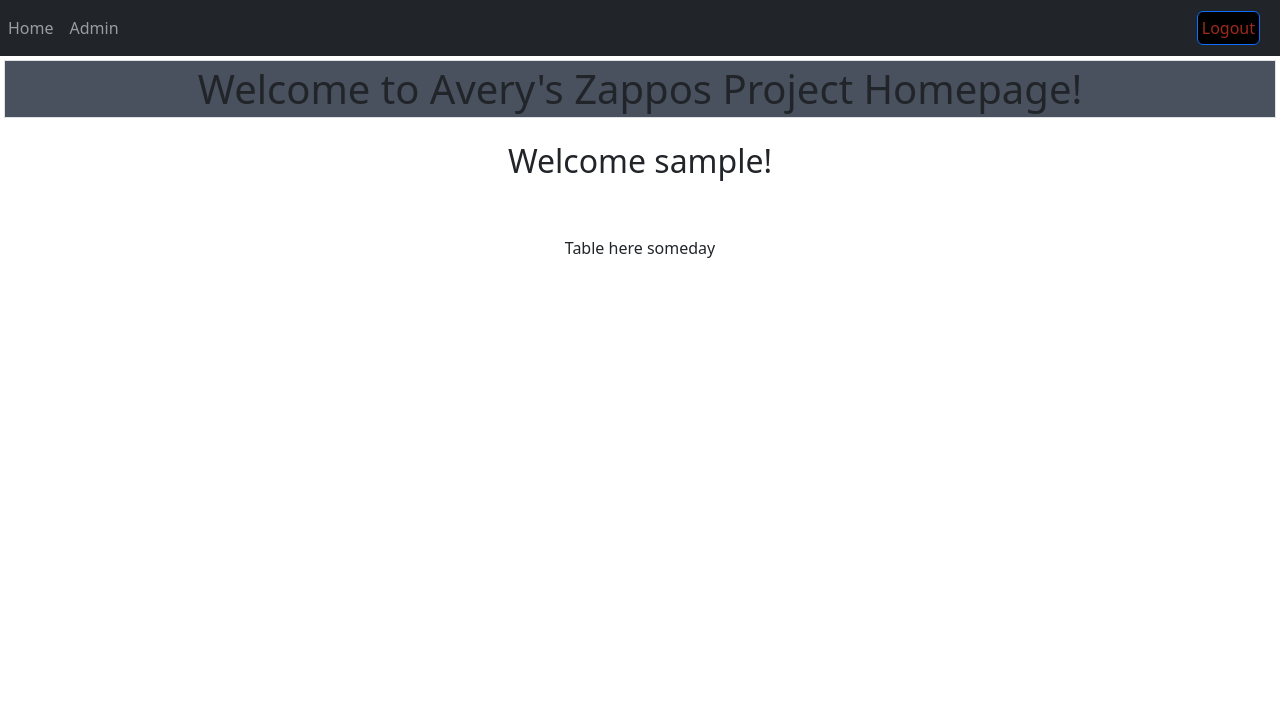
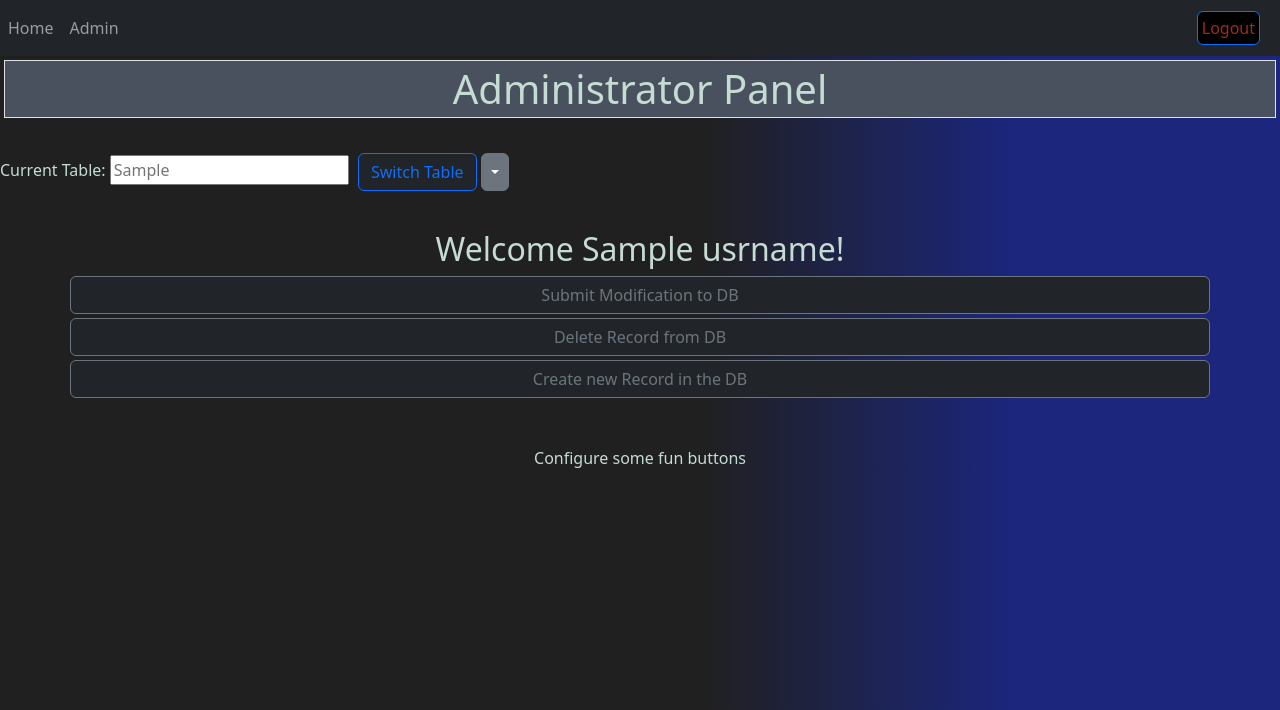
Before and after one commit to actes2/zappos_project, a Flask app: template app/templates/admin.html in a window 1280 px wide. Shown: the top 710 px of the page. Run offline with Flask 3, Linux system fonts and the light colour scheme; the template is opened without the code that fills it: most values are stand-ins (such as "Sample title", 1, 10 or a date in 2020); parts of the project's set-up code (start-up, migrations or seed data) failed here and were passed over; some libraries are stand-ins or nearby versions.

Commit message:
Added full CRUD operation support.
Added dynamically changing elements depending on the type of table you are currently viewing.

Added multiple UI elements to make the overall design more coherent and user-friendly.

Created admin_script.js for all admin related scripts.

Refactored the entirety of sql_queries.py to be more format inclusive, while also providing universal plug and play for most databases.

```diff
--- a/app/main.py
+++ b/app/main.py
@@ -10,6 +10,7 @@ from encrypt_decrypt import encrypt_password, check_password
 from dotenv import load_dotenv
 
 
+default_table = "accounts"
 
 app = Flask(__name__, static_folder="static")
 
@@ -19,7 +20,16 @@ def index():
     if "user" in session:
         usrname = session["user"]
 
-        table_info = sql_queries.get_table_headers_and_all_items()
+        try:
+            table_info = sql_queries.get_table_headers_and_all_items(table=session["table"])
+        except Exception as ex:
+            print("Error encountered: " + ex.__str__())
+            usrname = "none"
+            return render_template("index.html", username=usrname, curpage="hom-btn",
+                                   t_icnt=0,
+                                   t_items=(0,),
+                                   t_hcnt=0,
+                                   t_headers=(0,))
 
         table_headers = table_info[0]
         table_list = table_info[1]
@@ -36,9 +46,9 @@ def index():
 
     return render_template("index.html", username=usrname, curpage="hom-btn",
                            t_icnt=0,
-                           t_items=(0,0,0),
+                           t_items=(0,),
                            t_hcnt=0,
-                           t_headers=(0,0,0))
+                           t_headers=(0,))
 
 
 @app.route("/login", methods=["POST", "GET"])
@@ -55,38 +65,57 @@ def login():
         pwd = usr_details["password"]
 
         print(f"Login attempt by:{email}")
-
-        acc = sql_queries.check_for_sql_account(email, "any")
+        try:
+            acc = sql_queries.check_for_sql_account(email, "any")
+        except Exception as ex:
+            print("Error loading database: " + ex.__str__())
+            flash("Error loading database: " + ex.__str__())
+            return render_template("login.html", username=usrname, curpage="log-btn")
 
         if acc:
             print(f"{email} exists!")
 
-            if check_password(pwd, acc[2]):
+            try:
+                pwd_check = check_password(pwd, acc[2])
+            except Exception as ex:
+                print("Looks like we encountered an error checking the password? " + ex.__str__())
+                flash("Looks like we encountered an error checking the password? " + ex.__str__())
+
+                return render_template("login.html", username=usrname, curpage="log-btn")
+
+            if pwd_check:
                 print("Successful password validation!")
                 print(f"{email} is verified to log-in; saving session!")
                 session["user"] = email
+                session["table"] = "accounts"
+                session["key"] = acc[0]
+                print(session["key"])
 
-                table_info = sql_queries.get_table_headers_and_all_items()
+                try:
+                    table_info = sql_queries.get_table_headers_and_all_items(table=session["table"])
+                except Exception as ex:
+                    print("Error loading database: " + ex.__str__())
+                    flash("Error loading database: " + ex.__str__())
+                    return render_template("login.html", username=usrname, curpage="log-btn")
 
                 table_headers = table_info[0]
                 table_list = table_info[1]
 
-                return render_template("index.html", username=usrname, curpage="hom-btn",
+                return render_template("/index.html", username=email, curpage="hom-btn",
                                        t_icnt=len(table_list),
                                        t_items=table_list,
                                        t_hcnt=len(table_headers),
                                        t_headers=table_headers)
 
-
             else:
                 print("Invalid password!")
-                flash("Username or Password were incorrect!")
-                flash("If you've forgotten your password, reach out to an Database admin for further assistance.")
+                flash("Username or Password is incorrect!")
+                flash("If you've forgotten your password, reach out to a Database Admin for assistance.")
 
         else:
             print(f"{email} does not exist!")
-            flash("Username or Password were incorrect!")
-            flash("If you've forgotten your password, reach out to an Database admin for further assistance.")
+            flash("Username or Password is incorrect!")
+            flash("If you've forgotten your password, reach out to a Database Admin for assistance.")
 
     return render_template("login.html", username=usrname, curpage="log-btn")
 
@@ -103,41 +132,142 @@ def register():
 
         email = usr_details["email"]
         pwd = usr_details["password"]
-        print(f"email is: {email}\npassword is: {pwd}")
+        # print(f"email is: {email}\npassword is: {pwd}")
+        try:
+            check_for_acc = sql_queries.check_for_sql_account(email)
+        except Exception as ex:
+            print("Error contacting Database: " + ex.__str__())
+            flash("Error contacting Database: " + ex.__str__())
+            return render_template("register.html", username=usrname, curpage="reg-btn")
 
-        if sql_queries.check_for_sql_account(email):
+        if check_for_acc:
             print("Account already exists")
             flash("Account already exists!")
             return render_template("register.html", username=usrname, curpage="reg-btn")
         else:
             print("Creating an account!")
-            sql_queries.make_new_sql_account(email, pwd)
-            return  render_template("login.html", username=usrname, curpage="log-btn")
+            try:
+                sql_queries.make_new_sql_account(email, pwd)
+            except Exception as e:
+                print("Account Creation Error: " + e.__str__())
+                flash("Account Creation Error: " + e.__str__())
+                return render_template("register.html", username=usrname, curpage="reg-btn")
 
-    # ToDo: Make a value pass through that denotes that we succeeded / failed to create an account.
+            return render_template("login.html", username=usrname, curpage="log-btn")
+
     return render_template("register.html", username=usrname, curpage="reg-btn")
 
 
 @app.route("/admin")
 def admin():
     if "user" in session:
-        return render_template("admin.html", username=session["user"], curpage="adm-btn")
+        try:
+            table_info = sql_queries.get_table_headers_and_all_items(table=session["table"])
+        except Exception as ex:
+            print("Exception encountered: " + ex.__str__())
+            return render_template("index.html", username=session["user"], curpage="hom-btn",
+                                   t_icnt=0,
+                                   t_items=(0,),
+                                   t_hcnt=0,
+                                   t_headers=(0,))
+
+        table_headers = table_info[0]
+        table_list = table_info[1]
+
+        try:
+            dbtable_names = sql_queries.grab_all_table_names_from_db()
+        except Exception as ex:
+            print("Exception encountered: " + ex.__str__())
+            return render_template("index.html", username=session["user"], curpage="hom-btn",
+                                   t_icnt=0,
+                                   t_items=(0,),
+                                   t_hcnt=0,
+                                   t_headers=(0,))
+
+        return render_template("admin.html", username=session["user"], curpage="adm-btn",
+                               t_icnt=len(table_list),
+                               t_items=table_list,
+                               t_hcnt=len(table_headers),
+                               t_headers=table_headers,
+                               a_table=session["table"],
+                               db_table_names_cnt=len(dbtable_names),
+                               db_table_names=dbtable_names)
+
     return render_template("404.html")
 
 
 @app.route('/query_self', methods=["POST", "GET"])
 def query_self():
     if request.method == "POST":
-        print(f"Internal request! Here's our data: {request.data} \t here's our url: {request.base_url}")
 
         data = request.data.decode()
-        print(data)
+        print(f"Internal request! Here's our data:\n{data}")
+
         # ToDo: change this from count to just literal
-        if data.count("acquire-duck"):
+
+        # If we have an active session validated then we're fine to execute API queries here.
+        if "user" in session:
+            # There's no significance to the character, just a solid unicode const for delimitation
+            if data.count("¬") and data != "¬":
+                unpack_req = data.split('¬')
+
+                if unpack_req[0] == "createRecord":
+                    r_values = []
+                    x = 1
+                    while x < len(unpack_req):
+                        r_values.append(unpack_req[x])
+                        x += 1
+                    try:
+                        r_headers = list(sql_queries.get_table_headers(session["table"]))
+
+                        if "key" in r_headers:
+                            r_headers.remove("key")
+
+                        sql_queries.make_new_sql_entry(tuple(r_headers), tuple(r_values), session["table"])
+                        return "modSuccess"
+
+                    except Exception as ex:
+                        print("Error encountered: " + ex.__str__())
+                        return "Error encountered: " + ex.__str__()
+
+                if unpack_req[0] == "deleteRecord" and len(unpack_req) == 2:
+
+                    if unpack_req[1] == str(session["key"]):
+                        print("That's a bit morbid, no, you may not delete yourself.")
+                        return "That's a bit morbid, no, you may not delete yourself."
+
+                    try:
+                        sql_queries.delete_sql_table_item(unpack_req[1], session["table"])
+                    except Exception as ex:
+                        print("Error while trying to delete record: " + ex.__str__())
+                        return "Error while trying to delete record: " + ex.__str__()
+
+                    return "modSuccess"
+
+                if unpack_req[0] == "swapTables" and len(unpack_req) == 2:
+
+                    try:
+                        sql_queries.get_table_headers_and_all_items(table=unpack_req[1])
+                    except Exception as ex:
+                        return ex.__str__()
+                    session["table"] = unpack_req[1]
+                    return "reload"
+
+                if unpack_req[0] == "updateRecord" and len(unpack_req) == 4:
+
+                    try:
+                        sql_queries.modify_sql_column(unpack_req[1], unpack_req[2], unpack_req[3], table=session["table"])
+                    except Exception as ex:
+                        return ex.__str__()
+                    return "modSuccess"
+
+
+        if data == "acquire-duck":
             # Acquire an image of a duck.
             print("here")
             return json.loads(req.request("GET", "https://random-d.uk/api/v2/random").text)["url"]
-        if data.count("logout"):
+
+        if data == "logout":
             session["user"] = "none"
             return "relog"
 
@@ -147,6 +277,7 @@ def query_self():
 if __name__ == "__main__":
     print("Init!")
 
+
     load_dotenv()
 
     key = encrypt_password(os.getenv("session_key"), "A dash of Salt and Pepper is all you need!")
--- a/app/populate_db.py
+++ b/app/populate_db.py
@@ -11,12 +11,9 @@ fake = Faker()
 
 
 def populate():
-
-
     for num in range(75):
         acc = generate_fluff()
         make_new_sql_account(acc[0], acc[1])
-
 
 
 def generate_fluff():
--- /dev/null
+++ b/app/static/admin_script.js
@@ -0,0 +1,95 @@
+function dropButtonAction(id) {
+    return document.getElementById('txt_curtable').value = document.getElementById(id).textContent;
+}
+
+function submitChangesToDB(){
+
+    let t_headers = document.getElementById('t_headref').children;
+    let t_cnt = t_headers.length;
+
+    let key_record = 0;
+    let key_index = -1;
+
+    for (let x = 0; x < t_cnt; x++){
+        if (t_headers[x].textContent === 'key') {
+            key_index = x;
+        }
+    }
+    if (key_index === -1) return console.log("Can't continue as there's no key for reference in this table!");
+
+
+    for (let x = 0; x < t_cnt; x++){
+        if (x != key_index) {
+            query_Self_with_Ret('query_self', 'updateRecord¬' + t_headers[x].textContent + '¬' + document.getElementById('dynamic_mod_txt' + x).value + '¬' + document.getElementById('dynamic_mod_txt' + key_index).value);
+        }
+    }
+
+}
+
+function deleteFromDB(){
+
+    let key_index = -1;
+
+    let t_headers = document.getElementById('t_headref').children;
+    let t_cnt = t_headers.length;
+
+    for (let x = 0; x < t_cnt; x++){
+        if (t_headers[x].textContent === 'key') {
+            key_index = x;
+        }
+    }
+    if (key_index === -1) return console.log("Can't continue as there's no key for reference in this table!");
+
+    query_Self_with_Ret('query_self', 'deleteRecord¬' + document.getElementById('dynamic_mod_txt' + key_index).value);
+}
+
+function createNewRcDB(){
+
+    let key_index = -1;
+
+    let t_headers = document.getElementById('t_headref').children;
+    let t_cnt = t_headers.length;
+
+    for (let x = 0; x < t_cnt; x++){
+        if (t_headers[x].textContent === 'key') {
+            key_index = x;
+        }
+    }
+    if (key_index === -1) return console.log("Can't continue as there's no key for reference in this table!");
+
+    request = "createRecord";
+
+
+    for (let x = 0; x < t_cnt; x++){
+        if (x != key_index){
+            request = request + "¬" + document.getElementById('dynamic_mod_txt' + x).value
+        }
+    }
+
+    query_Self_with_Ret('query_self', request);
+
+}
+
+function swapTables(){
+    let swap_to = document.getElementById("txt_curtable").value
+
+    query_Self_with_Ret('query_self', "swapTables¬" + swap_to);
+}
+
+function createTable(){
+    let table = new DataTable('#table_reference');
+
+    table.on('click', 'tbody tr', function () {
+        let data = table.row(this).data();
+
+        let t_headers = document.getElementById('t_headref').children;
+
+
+        for (let x = 0; x < data.length; x++){
+            console.log(t_headers[x].textContent + ': ' + data[x]);
+
+            document.getElementById('dynamic_mod_txt' + x).value = data[x]
+            // fill our on-screen elements with this
+        }
+    });
+}
--- a/app/static/script.js
+++ b/app/static/script.js
@@ -1,3 +1,7 @@
+
+
+
+
 function query_Self_with_Ret(_index, _data, _ret="", _type="") {
     var xhttp = new XMLHttpRequest();
 
@@ -16,6 +20,12 @@ function query_Self_with_Ret(_index, _data, _ret="", _type="") {
             if (xhttp.responseText === "relog"){
                 window.location.href = '/';
             }
+            if (xhttp.responseText === "modSuccess"){
+                window.location.href = '/admin';
+            }
+            if (xhttp.responseText === "reload"){
+                window.location.href = '/admin';
+            }
             return true;
         }
         return false;
--- a/app/static/styles.css
+++ b/app/static/styles.css
@@ -1,6 +1,10 @@
 .primary_background {
     background: linear-gradient(90deg, rgba(32,32,32,1) 1%, rgba(3,3,57,1) 99%);
     color: rgb(197, 205, 217);
+}
+.admin_background {
+    background: linear-gradient(90deg, rgba(32,32,32,1) 55%, rgba(27,38,124,1) 79%);
+    color: rgb(197, 220, 210);
 }
 
 .login_background{
--- a/app/templates/admin.html
+++ b/app/templates/admin.html
@@ -4,26 +4,44 @@
     <meta charset="utf-8">
     <meta name="viewport" content="width=device-width, initial-scale=1">
     <title>Zappos: Admin</title>
+
     <link href="https://cdn.jsdelivr.net/npm/bootstrap@5.3.2/dist/css/bootstrap.min.css" rel="stylesheet" integrity="sha384-T3c6CoIi6uLrA9TneNEoa7RxnatzjcDSCmG1MXxSR1GAsXEV/Dwwykc2MPK8M2HN" crossorigin="anonymous">
     <link rel="stylesheet" href="https://cdn.jsdelivr.net/npm/bootstrap-icons@1.11.1/font/bootstrap-icons.css">
-    <script src="https://cdn.jsdelivr.net/npm/bootstrap@5.3.2/dist/js/bootstrap.bundle.min.js" integrity="sha384-C6RzsynM9kWDrMNeT87bh95OGNyZPhcTNXj1NW7RuBCsyN/o0jlpcV8Qyq46cDfL" crossorigin="anonymous" defer></script>
-    <script src="https://code.jquery.com/jquery-3.7.1.min.js" integrity="sha256-/JqT3SQfawRcv/BIHPThkBvs0OEvtFFmqPF/lYI/Cxo=" crossorigin="anonymous" defer></script>
 
-    <script src="{{url_for('static', filename='script.js')}}"></script>
     <link rel="stylesheet" href="{{url_for('static', filename='styles.css')}}">
+
+    <link rel="stylesheet" href="https://cdn.datatables.net/1.13.6/css/jquery.dataTables.min.css">
+
 </head>
-<body>
+<body class="admin_background" onload="createTable();">
     {% include 'navbar.html' %}
 
     <form style="max-width:880px margin:auto">
-    <h1 class="text-center border m-1 p-1 steel_bg"> Welcome to Avery's Zappos Project Homepage! </h1>
+    <h1 class="border text-center m-1 p-1 steel_bg"> Administrator Panel </h1>
+        <div class="col">
+            <div class="col" style="padding-top: 15px;">
+                Current Table: <input id="txt_curtable" type="text" placeholder="{{a_table}}">
+                <button class="btn btn-outline-primary bg-dark" type="button" onclick="swapTables();" style="margin-left: 5px;">Switch Table</button>
+
+                    <button class="dropdown mt-3 btn btn-secondary dropdown-toggle dropdown-toggle-split " style="margin-bottom: 15px;" aria-haspopup="true" data-toggle="dropdown" type="button" id="drop_down_btn" data-bs-toggle="dropdown"></button>
+                    <ul class="dropdown-menu" aria-labelledby="drop_down_btn">
+                        <li>
+                        {% for x in range(0, db_table_names_cnt) %}
+                            <a id="drp_btn_dynamic{{x}}" class="dropdown-item" onclick="dropButtonAction('drp_btn_dynamic{{x}}')">{{db_table_names[x]}}</a>
+                        {% endfor %}
+                        </li>
+
+                    </ul>
+
+            </div>
+        </div>
 
         <div class="container mt-4">
             <div class="row text-center">
 
                 {% if username != "none" %}
 
-                <h2>Welcome {{username}}!</h2>
+                <h2>Welcome {{usrname}}!</h2>
 
                 {% endif %}
                 {% if username == "none"  %}
@@ -35,20 +53,43 @@
             </div>
 
             <div class="row">
+
+                {% for i in range(0, t_hcnt) %}
                 <div class="col text-center">
 
+                    {% if t_headers[i] == "key" %}
+
+                        <div class="input-group mb-3">
+                            <input id="dynamic_mod_txt{{i}}" type="text" class="form-control" placeholder="{{t_headers[i]}}" aria-label="{{t_headers[i]}}" aria-describedby="basic-addon2" aria-disabled="true" disabled>
+                        </div>
+
+                    {% else %}
+                        <div class="input-group mb-3">
+                            <input id="dynamic_mod_txt{{i}}" type="text" class="form-control" placeholder="{{t_headers[i]}}" aria-label="{{t_headers[i]}}" aria-describedby="basic-addon2">
+                        </div>
+                    {% endif %}
 
                 </div>
+                {% endfor %}
+
+
+                <button class="btn btn-outline-secondary bg-dark" type="button" onclick="submitChangesToDB();">Submit Modification to DB</button>
+                <button class="btn btn-outline-secondary bg-dark mt-1" type="button" onclick="deleteFromDB();">Delete Record from DB</button>
+                <button class="btn btn-outline-secondary bg-dark mt-1" type="button" onclick="createNewRcDB();">Create new Record in the DB</button>
             </div>
+
+
 
             <div class="row mt-5">
                 <div class="col">
-                    <div id="filler" class="col text-center">Table here someday</div>
+
+                    <div id="filler" class="col text-center">Configure some fun buttons</div>
+
                         <div>
                             {% if username != "none" %}
-                            <table id="example" class="display" style="width:100%">
+                            <table id="table_reference" class="display" style="width:100%">
                                 <thead>
-                                    <tr>
+                                    <tr id="t_headref">
                                         {% for i in range(0, t_hcnt) %}
                                             <th>{{t_headers[i]}}</th>
                                         {% endfor %}
@@ -83,4 +124,13 @@
 
 
 </body>
+
+
+
+<script src="https://cdn.jsdelivr.net/npm/bootstrap@5.3.2/dist/js/bootstrap.bundle.min.js" integrity="sha384-C6RzsynM9kWDrMNeT87bh95OGNyZPhcTNXj1NW7RuBCsyN/o0jlpcV8Qyq46cDfL" crossorigin="anonymous" defer></script>
+<script src="https://code.jquery.com/jquery-3.7.1.min.js" integrity="sha256-/JqT3SQfawRcv/BIHPThkBvs0OEvtFFmqPF/lYI/Cxo=" crossorigin="anonymous" defer></script>
+<script src="{{url_for('static', filename='admin_script.js')}}"></script>
+<script src="{{url_for('static', filename='script.js')}}"></script>
+<script src="https://cdn.datatables.net/1.13.6/js/jquery.dataTables.min.js" defer></script>
+
 </html>
```
Also changed, not shown: app/sql_queries.py (+131 -10 lines), app/templates/index.html (+8 -5 lines).
